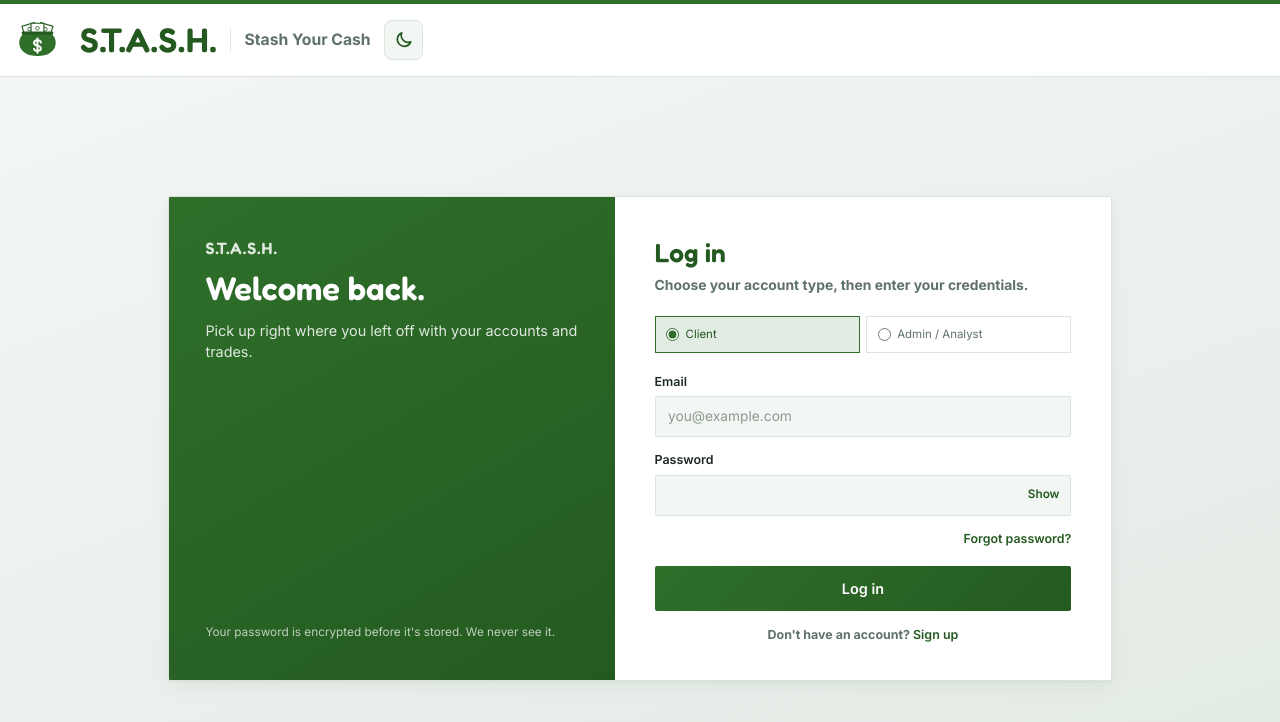
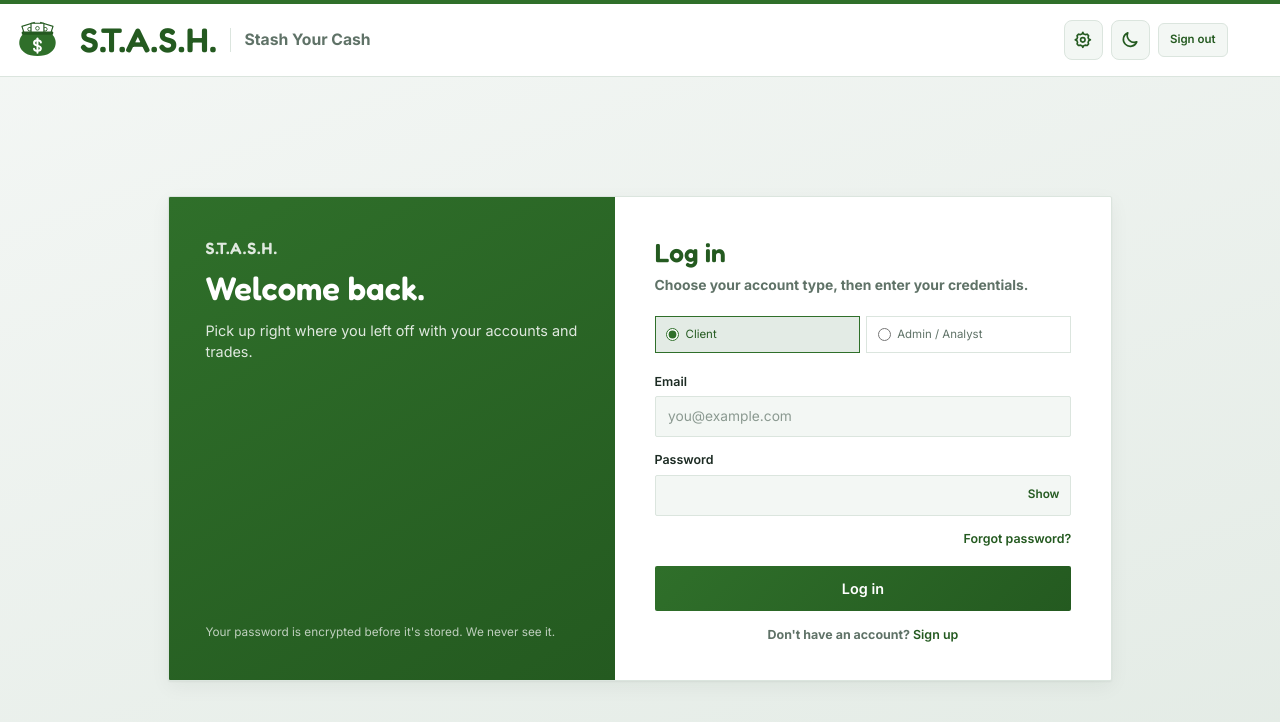
Before and after one commit to ahmedleap/agents-frontend, an Angular app: page /login in a window 1280 px wide. Shown: the top 722 px of the page. Built offline with nearby package versions, Linux system fonts and the light colour scheme.

Commit message:
fix routing for analysts

```diff
--- a/src/app/app.component.html
+++ b/src/app/app.component.html
@@ -20,6 +20,14 @@
       <p>{{ subtitle() }}</p>
       @if (role()) { <span class="role-badge">{{ role() }}</span> }
 
+      <div class="header-actions">
+        <a class="icon-btn tip" routerLink="/settings" routerLinkActive="active"
+           aria-label="Settings" data-tip="Settings">
+          <svg viewBox="0 0 24 24" aria-hidden="true" focusable="false" fill="none" stroke="currentColor" stroke-width="2" stroke-linecap="round" stroke-linejoin="round">
+            <path d="M12 2.75 13.1 4.9a7.8 7.8 0 0 1 1.8.75l2.25-.55 1.85 1.85-.55 2.25c.3.56.55 1.16.75 1.8L21.25 12l-2.05 1.1a7.8 7.8 0 0 1-.75 1.8l.55 2.25-1.85 1.85-2.25-.55a7.8 7.8 0 0 1-1.8.75L12 21.25l-1.1-2.05a7.8 7.8 0 0 1-1.8-.75l-2.25.55L5 17.15l.55-2.25a7.8 7.8 0 0 1-.75-1.8L2.75 12 4.8 10.9c.2-.64.45-1.24.75-1.8L5 6.95 6.85 5.1l2.25.55c.56-.3 1.16-.55 1.8-.75L12 2.75Z"/>
+            <circle cx="12" cy="12" r="2.75"/>
+          </svg>
+        </a>
         <button
           type="button"
           class="icon-btn tip"
@@ -39,11 +47,16 @@
           </svg>
         }
         </button>
+        <button type="button" class="sign-out" (click)="signOut()">Sign out</button>
+      </div>
     </header>
 
     <div class="app-body">
       @if (!isAuthPage()) {
       <nav class="app-sidebar" aria-label="Main navigation">
+      @if (isAnalyst()) {
+        <a class="nav-link" routerLink="/analytics" routerLinkActive="active" ariaCurrentWhenActive="page">Analysis</a>
+      } @else {
         <a class="nav-link" routerLink="/dashboard" routerLinkActive="active" ariaCurrentWhenActive="page">Dashboard</a>
         <a class="nav-link trade-link" [routerLink]="['/trades', accounts().list[0]?.id]" routerLinkActive="active" ariaCurrentWhenActive="page">
           <span class="trade-icon" aria-hidden="true">↗</span>
@@ -55,7 +68,9 @@
         <a class="nav-link" [routerLink]="['/transactions', accounts().list[0]?.id]" routerLinkActive="active" ariaCurrentWhenActive="page">
           Transactions
         </a>
-
+        <a class="nav-link" routerLink="/news" routerLinkActive="active" ariaCurrentWhenActive="page">
+          News
+        </a>
         <div class="nav-row">
           <button
             type="button"
@@ -100,6 +115,7 @@
             }
           </div>
         }
+      }
       </nav>
       }
 
--- a/src/app/app.component.ts
+++ b/src/app/app.component.ts
@@ -9,7 +9,6 @@ import { AuthService } from './core/services/auth.service';
 import { ThemeService } from './core/services/theme.service';
 
 const isAuthUrl = (url: string) => /^\/(login|signup)(\/|\?|#|$)/.test(url);
-import { AuthService } from './core/services/auth.service';
 
 @Component({
   selector: 'app-root',
--- a/src/app/app.routes.ts
+++ b/src/app/app.routes.ts
@@ -95,6 +95,7 @@ export const routes: Routes = [
   },
   {
     path: 'news',
+    canActivate: [authGuard, clientRoleGuard],
     loadComponent: () => import('./components/news/news.component').then(m => m.NewsComponent)
   },
   {
--- a/src/app/components/login/login.component.ts
+++ b/src/app/components/login/login.component.ts
@@ -53,7 +53,7 @@ export class LoginComponent {
         const role = this.auth.currentUser()?.role;
         const destination = role === 'CLIENT' ? '/client'
           : role === 'ADMIN' ? '/admin'
-          : '/dashboard';
+          : '/analytics';
         void this.router.navigateByUrl(destination);
       },
       error: (error: unknown) => {
--- a/src/app/components/trades/trades.component.ts
+++ b/src/app/components/trades/trades.component.ts
@@ -6,11 +6,11 @@ import { ActivatedRoute, Router } from '@angular/router';
 import { Observable, catchError, forkJoin, interval, map, of, switchMap, takeWhile } from 'rxjs';
 import { DestroyRef } from '@angular/core';
 import { AccountApiService } from '../../core/services/account-api.service';
+import { AuthService } from '../../core/services/auth.service';
 import { AccountSummary, DashboardService } from '../../core/services/dashboard.service';
 import { OrderHistoryService } from '../../core/services/order-history.service';
 import { PortfolioApiService } from '../../core/services/portfolio-api.service';
 import { CreateOrderResponse, HistoryResponseDto, InstrumentSearchResult, QuoteDto, TradingApiService } from '../../core/services/trading-api.service';
-import { environment } from '../../../environments/environment';
 
 interface Instrument {
   instrumentId: string;
@@ -43,6 +43,7 @@ export class TradesComponent {
   private readonly router = inject(Router);
   private readonly accounts = inject(DashboardService).accounts;
   private readonly accountApi = inject(AccountApiService);
+  private readonly auth = inject(AuthService);
   private readonly tradingApi = inject(TradingApiService);
   private readonly portfolioApi = inject(PortfolioApiService);
   private readonly orderHistory = inject(OrderHistoryService);
@@ -61,7 +62,7 @@ export class TradesComponent {
       switchMap(accountId => accountId
         ? forkJoin({
             summary: this.accountApi.getAccountSummary(accountId),
-            portfolio: this.portfolioApi.getAccountPortfolio(environment.devClientId, accountId)
+            portfolio: this.portfolioApi.getAccountPortfolio(this.auth.clientId() ?? '', accountId)
           }).pipe(
             map(({ summary, portfolio }): AccountSummary => ({
               id: accountId,
@@ -320,7 +321,7 @@ export class TradesComponent {
     const accountId = this.account()?.id;
     if (!accountId) return;
 
-    this.portfolioApi.getAccountPortfolio(environment.devClientId, accountId).subscribe({
+    this.portfolioApi.getAccountPortfolio(this.auth.clientId() ?? '', accountId).subscribe({
       next: portfolio => {
         if (this.selected()?.instrumentId !== instrument.instrumentId) return;
         const holding = (portfolio.holdings ?? []).find(item => item.instrumentId === instrument.instrumentId);
--- a/src/app/core/auth/auth.guard.ts
+++ b/src/app/core/auth/auth.guard.ts
@@ -36,5 +36,5 @@ export const adminRoleGuard: CanActivateFn = () => {
 
 function homeUrl(auth: AuthService, router: Router) {
   const role = auth.currentUser()?.role;
-  return router.createUrlTree([role === 'CLIENT' ? '/client' : role === 'ADMIN' ? '/admin' : '/dashboard']);
+  return router.createUrlTree([role === 'CLIENT' ? '/client' : role === 'ADMIN' ? '/admin' : '/analytics']);
 }
--- a/src/app/core/guards/analyst.guard.ts
+++ b/src/app/core/guards/analyst.guard.ts
@@ -4,4 +4,4 @@ import { AuthService } from '../services/auth.service';
 
 /** Only signed-in analysts may open the analytics page; everyone else goes to the dashboard. */
 export const analystGuard: CanActivateFn = () =>
-  inject(AuthService).isAnalyst() || inject(Router).createUrlTree(['/dashboard']);
+  inject(AuthService).isAnalyst() || inject(Router).createUrlTree(['/analytics']);
--- a/src/app/core/services/auth.service.ts
+++ b/src/app/core/services/auth.service.ts
@@ -87,6 +87,7 @@ export class AuthService {
   readonly isAuthenticating = this.isAuthenticatingState.asReadonly();
   readonly clientId = computed(() => this.currentUserState()?.clientId ?? null);
   readonly isAuthenticated = computed(() => !!this.accessToken() && !!this.currentUserState());
+  readonly isAnalyst = computed(() => this.currentUserState()?.role === 'ANALYST' || this.readTokenClaims()?.role === 'ANALYST');
   readonly hasError = computed(() => !!this.authError());
   readonly authErrorMessage = computed(() => this.authError());
 
@@ -104,9 +105,10 @@ export class AuthService {
     const loginPath = accountType === 'staff' ? 'auth/admin/login' : 'auth/login';
     return this.http.post<LoginResponse>(`${environment.middlewareUrl}/${loginPath}`, { email, password }).pipe(
       tap(response => {
-        this.accessToken.set(response.token);
-        this.currentUser.set(response.user);
-        this.isAuthenticating.set(false);
+        this.accessToken.set(response.accessToken);
+        this.refreshToken.set(response.refreshToken);
+        this.currentUserState.set(response.user);
+        this.persistSession();
       }),
       catchError(error => {
         this.accessToken.set(null);
```
Lines whose indentation alone changed are shown as unchanged.
